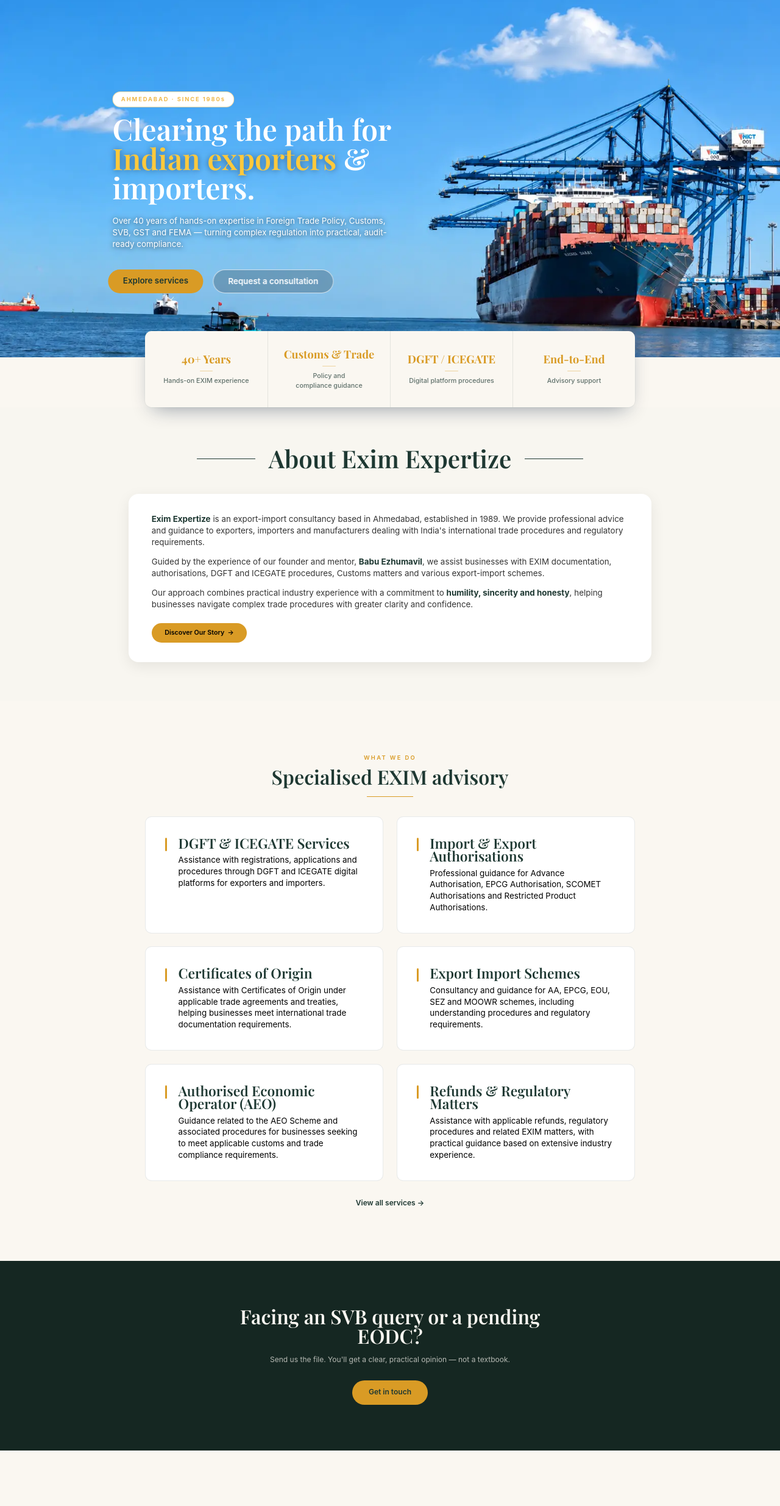
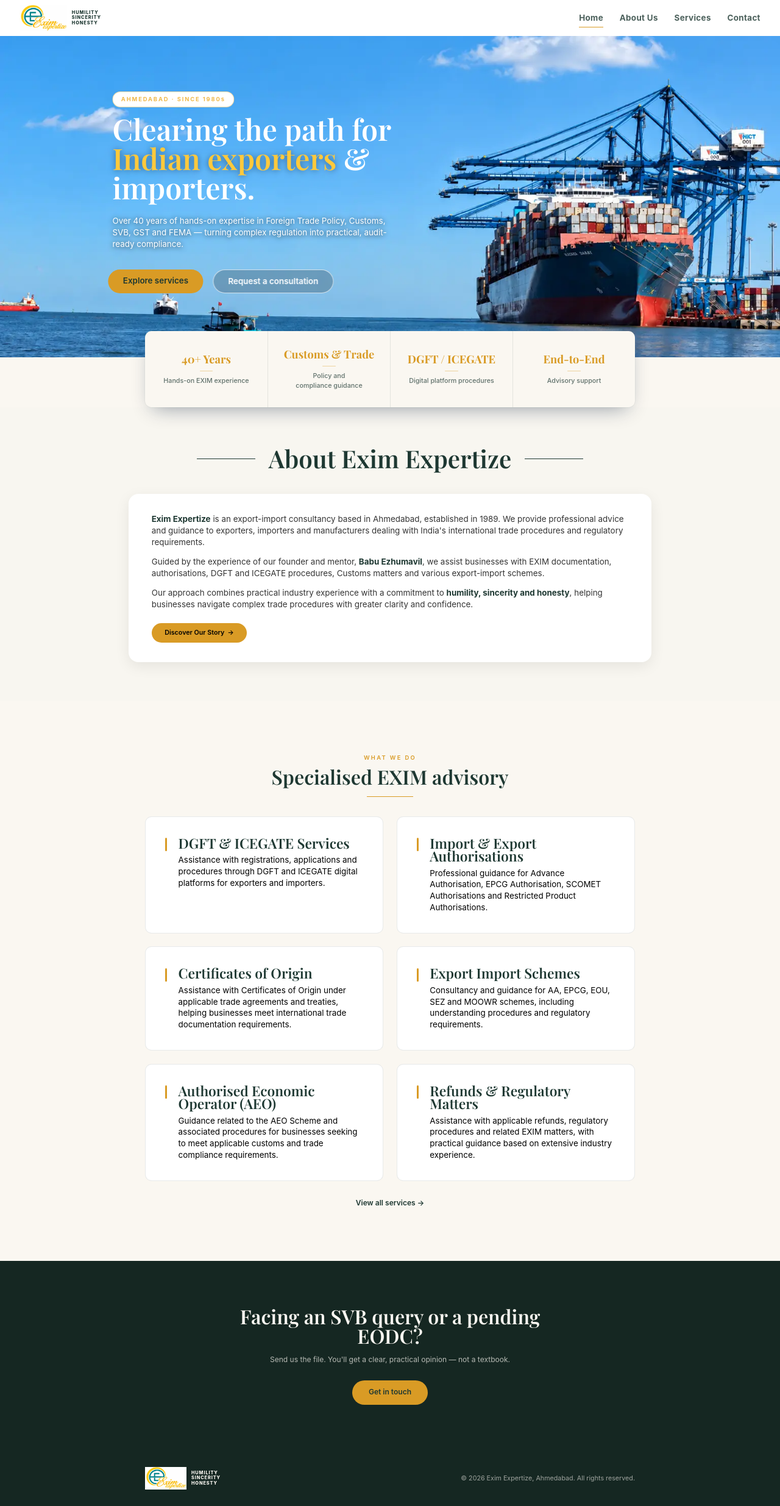
Before and after one commit to Aniket52603/exim-expertize, a React (Vite) app: page / in a window 1280 px wide. Shown: the whole page at 61% size. Before the commit the page ends 2379 px from the top, so only its background shows below. Built offline with nearby package versions, Linux system fonts and the light colour scheme; a web font is replaced by a local one.

Commit message:
app changed

```diff
--- a/src/App.jsx
+++ b/src/App.jsx
@@ -1,25 +1,33 @@
-import { lazy, Suspense } from "react";
-import { Routes, Route } from "react-router-dom";
-
+import { Routes, Route, useLocation } from "react-router-dom";
+import { useEffect } from "react";
+import Nav from "./components/Nav.jsx";
+import Footer from "./components/Footer.jsx";
 import Home from "./pages/Home.jsx";
-
-/* Lazy-load secondary pages */
-const About = lazy(() => import("./pages/AboutPage.jsx"));
-const Services = lazy(() => import("./pages/Services.jsx"));
-const Contact = lazy(() => import("./pages/Contact.jsx"));
+import Services from "./pages/Services.jsx";
+import Contact from "./pages/Contact.jsx";
+import useReveal from "./hooks/useReveal.js";
+import AboutPage from "./pages/AboutPage.jsx";
 
 export default function App() {
+  const location = useLocation();
+  useReveal(location.pathname);
+
+  useEffect(() => {
+    window.scrollTo({ top: 0 });
+  }, [location.pathname]);
+
   return (
-    <Suspense fallback={null}>
-      <Routes>
-        {/* Home stays eager for better LCP */}
-        <Route path="/" element={<Home />} />
-
-        {/* Secondary pages are lazy-loaded */}
-        <Route path="/about" element={<About />} />
-        <Route path="/services" element={<Services />} />
-        <Route path="/contact" element={<Contact />} />
-      </Routes>
-    </Suspense>
+    <>
+      <Nav />
+      <main key={location.pathname}>
+        <Routes>
+          <Route path="/" element={<Home />} />
+          <Route path="/services" element={<Services />} />
+          <Route path="/contact" element={<Contact />} />
+          <Route path="/about" element={<AboutPage />} />
+        </Routes>
+      </main>
+      <Footer />
+    </>
   );
 }
```
